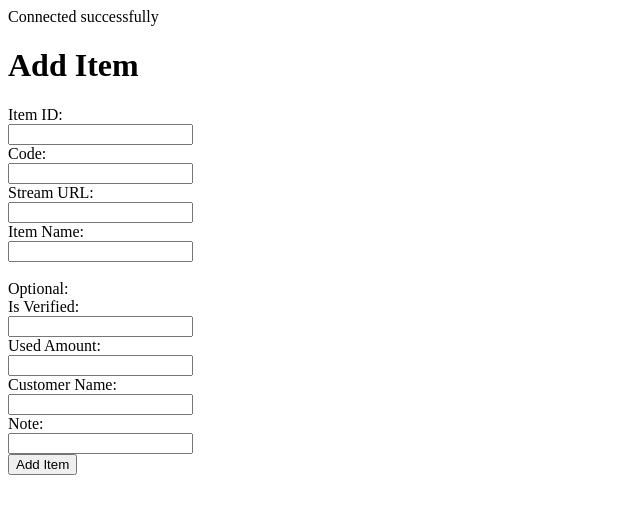
After one commit to jhonpritse/fm-auth-server, a PHP site: page /dash/add.php in a window 1280 px wide. The commit adds this page. Shown: the top 514 px of the page, without its empty margins (0-640 px from the left). Run offline with PHP 8.4, Linux system fonts and the light colour scheme.

Commit message:
add codes

```diff
--- /dev/null
+++ b/dash/add.php
@@ -0,0 +1,68 @@
+<?php
+session_start();
+require __DIR__ . '/../config/conn.php';
+$conn = CONN;
+?>
+
+<html lang="">
+<head>
+    <title>Add Item</title>
+</head>
+<body>
+<h1>Add Item</h1>
+
+<form method="post" action="">
+    <label for="item_id">Item ID:</label><br>
+    <input type="text" id="item_id" name="item_id" required><br>
+
+    <label for="code">Code:</label><br>
+    <input type="text" id="code" name="code" required><br>
+
+    <label for="stream_url">Stream URL:</label><br>
+    <input type="text" id="stream_url" name="stream_url" required><br>
+
+    <label for="item_name">Item Name:</label><br>
+    <input type="text" id="item_name" name="item_name" required><br>
+
+    <br>
+    Optional:
+    <br>
+
+    <label for="is_verified">Is Verified:</label><br>
+    <input type="text" id="is_verified" name="is_verified"><br>
+
+    <label for="used_amount">Used Amount:</label><br>
+    <input type="text" id="used_amount" name="used_amount"><br>
+
+    <label for="c_name">Customer Name:</label><br>
+    <input type="text" id="c_name" name="c_name"><br>
+
+    <label for="note">Note:</label><br>
+    <input type="text" id="note" name="note"><br>
+
+    <input type="submit" value="Add Item">
+</form>
+
+<?php
+if ($_SERVER["REQUEST_METHOD"] == "POST") {
+    $item_id = mysqli_real_escape_string($conn, $_POST['item_id']);
+    $code = mysqli_real_escape_string($conn, $_POST['code']);
+    $stream_url = mysqli_real_escape_string($conn, $_POST['stream_url']);
+    $item_name = mysqli_real_escape_string($conn, $_POST['item_name']);
+
+    $is_verified = mysqli_real_escape_string($conn, $_POST['is_verified']);
+    $used_amount = mysqli_real_escape_string($conn, $_POST['used_amount']);
+    $c_name = mysqli_real_escape_string($conn, $_POST['c_name']);
+    $note = mysqli_real_escape_string($conn, $_POST['note']);
+
+    $query = "INSERT INTO `pocketportal-db`.codes (item_id, code, stream_url, item_name, is_verified, used_amount, c_name, note) VALUES ('$item_id', '$code', '$stream_url', '$item_name', '$is_verified', '$used_amount', '$c_name', '$note')";
+    $result = mysqli_query($conn, $query);
+    if ($result) {
+        echo "Item added successfully";
+    } else {
+        echo "Error: " . mysqli_error($conn);
+    }
+}
+?>
+</body>
+</html>
```
Also changed, not shown: dash/index.php (+6 -3 lines).
